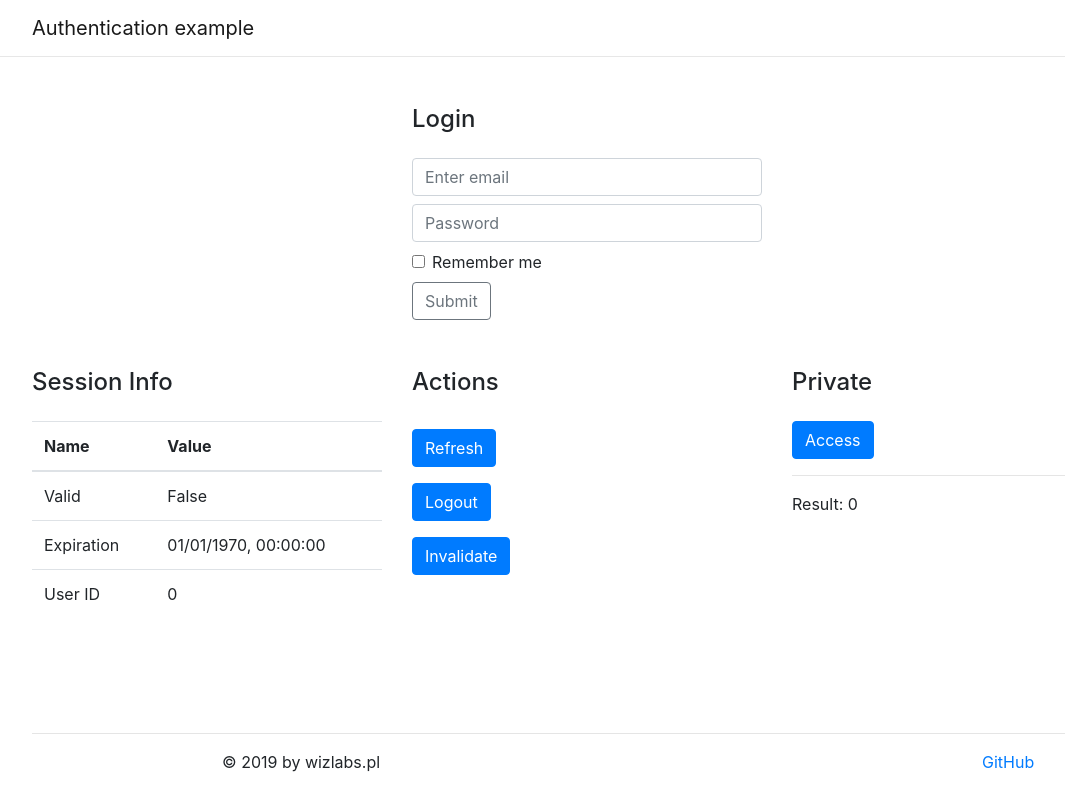
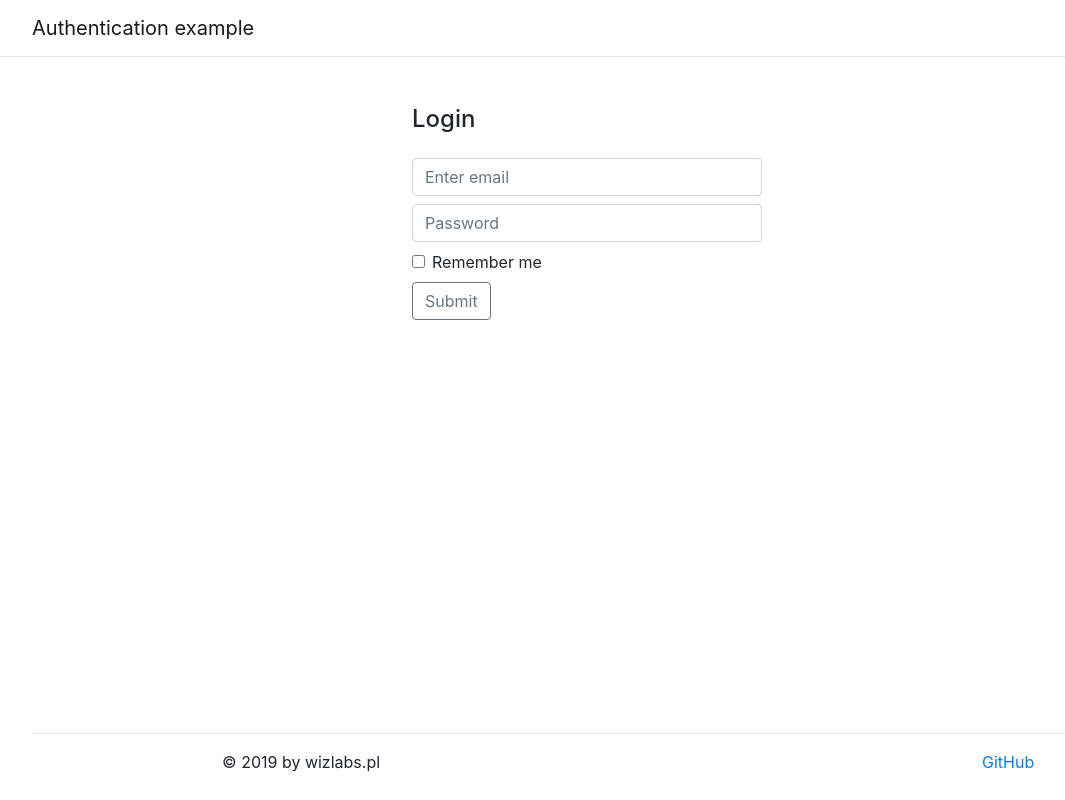
Before and after one commit to wizath/react-flask-auth, a React (Create React App) app in the folder frontend/: page / in a window 1280 px wide. Shown: the whole page, without its empty margins (53-1118 px from the left). Built offline with nearby package versions, Linux system fonts and the light colour scheme.

Commit message:
login comp

```diff
--- a/frontend/src/components/Content.js
+++ b/frontend/src/components/Content.js
@@ -8,32 +8,8 @@ class Content extends Component {
     render() {
         return (
             <div className="content mt-5">
-
                 <div className="container">
-
-                    <div className="row">
-
-                        <div className="col-md-4 offset-md-4">
-                            <Login/>
-                        </div>
-
-                    </div>
-
-                    <div className="row mt-5">
-
-                        <div className="col-md-4">
-                            <Session/>
-                        </div>
-
-                        <div className="col-md-4">
-                            <Actions/>
-                        </div>
-
-                        <div className="col-md-4">
-                            <Private/>
-                        </div>
-
-                    </div>
+                    <Login/>
                 </div>
             </div>
         );
--- a/frontend/src/components/Login.js
+++ b/frontend/src/components/Login.js
@@ -27,6 +27,8 @@ class Login extends Component {
 
     render() {
         return (
+            <div className="row">
+                <div className="col-md-4 offset-md-4">
                     <div>
                         <h4 className="mb-4">Login</h4>
                         <form>
@@ -56,6 +58,8 @@ class Login extends Component {
                             </button>
                         </form>
                     </div>
+                </div>
+            </div>
         );
     }
 }
```
Lines whose indentation alone changed are shown as unchanged.
